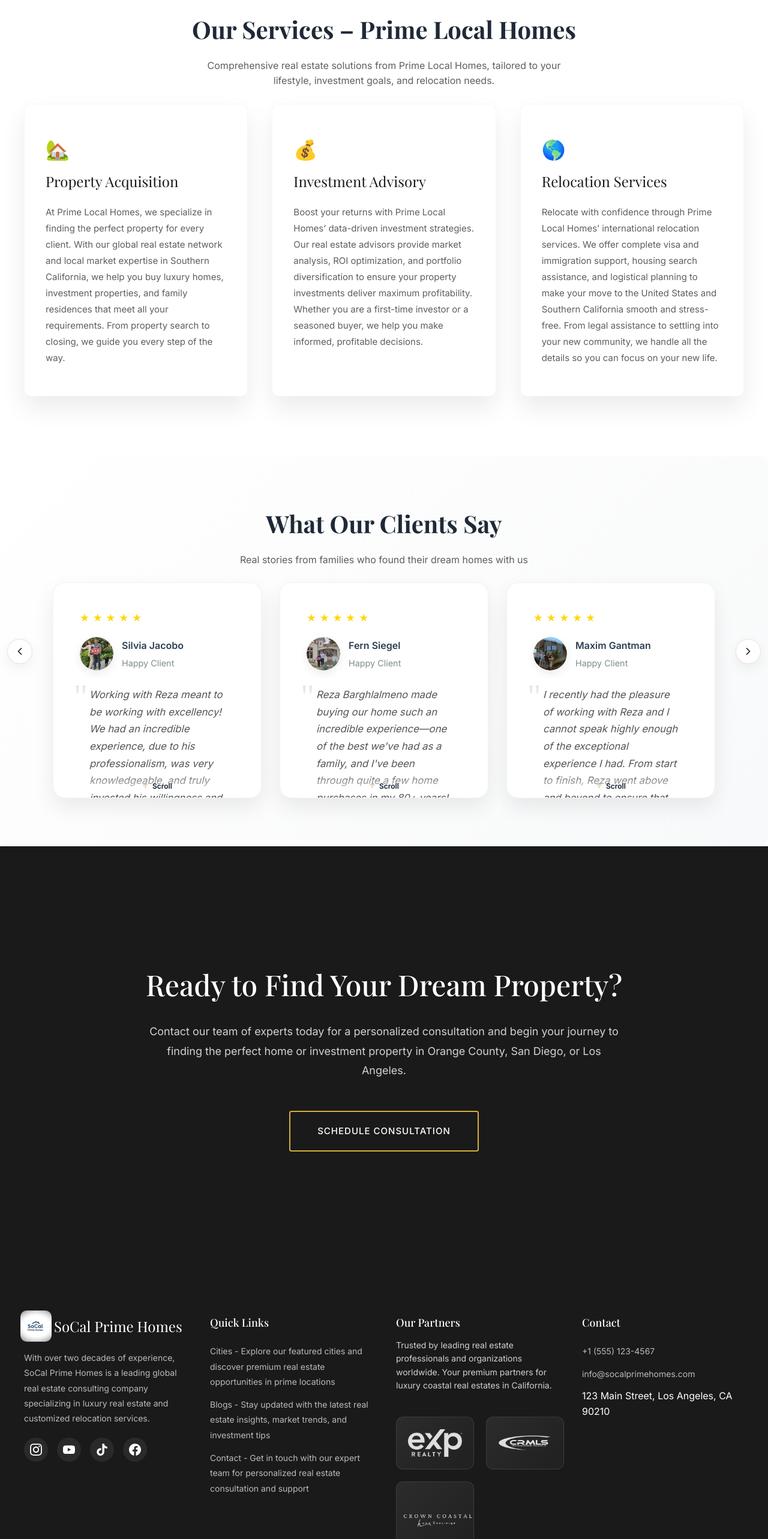
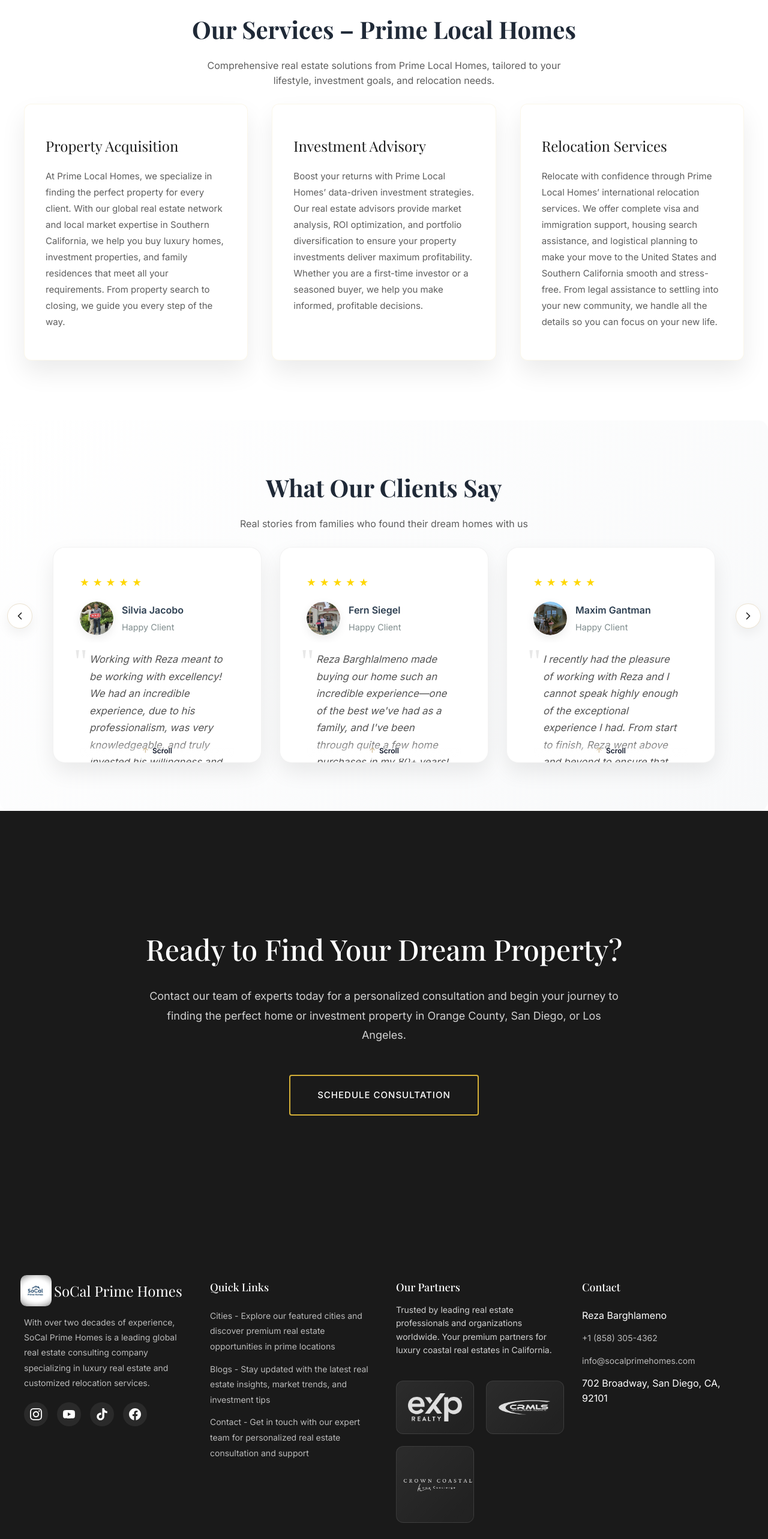
Before and after one commit to m-muneebrehman/Socal, a Next.js app: page /en in a window 1280 px wide. Shown: the part 3759-6325 px from the top of the page at 60% size. Built offline with nearby package versions, Linux system fonts and the light colour scheme; a web font is replaced by a local one.

Commit message:
remove emoji from service

```diff
--- a/src/components/layout/Footer.tsx
+++ b/src/components/layout/Footer.tsx
@@ -90,9 +90,10 @@ const Footer = () => {
         <div className="footer-col">
           <h3 className="footer-heading">{t('contact')}</h3>
           <ul className="footer-links">
-            <li className="footer-link"><Link href="tel:+15551234567">+1 (555) 123-4567</Link></li>
+            <li className="footer-link">Reza Barghlameno</li>
+            <li className="footer-link"><Link href="tel:+18583054362">+1 (858) 305-4362</Link></li>
             <li className="footer-link"><Link href="mailto:info@socalprimehomes.com">info@socalprimehomes.com</Link></li>
-            <li className="footer-link">123 Main Street, Los Angeles, CA 90210</li>
+            <li className="footer-link">702 Broadway, San Diego, CA, 92101</li>
           </ul>
         </div>
       </div>
--- a/src/components/sections/Services/ServiceCard.tsx
+++ b/src/components/sections/Services/ServiceCard.tsx
@@ -22,9 +22,9 @@ const ServiceCard = ({ icon, title, description }: ServiceCardProps) => {
 
       {/* Content */}
       <div className="relative z-10">
-        <div className="text-5xl mb-6 transition-all duration-400 group-hover:scale-110">
+        {/* <div className="text-5xl mb-6 transition-all duration-400 group-hover:scale-110">
           {icon}
-        </div>
+        </div> */}
         <h3 className="font-serif text-2xl mb-4 text-charcoal group-hover:text-charcoal">
           {title}
         </h3>
--- a/src/components/sections/Services/Services.tsx
+++ b/src/components/sections/Services/Services.tsx
@@ -32,17 +32,17 @@ const Services = ({ servicesData }: ServicesProps) => {
   const propertyAcquisition = servicesData?.propertyAcquisition || {
     title: t('propertyAcquisition.title'),
     description: t('propertyAcquisition.description'),
-    icon: '🏡'
+    icon: ''
   }
   const investmentAdvisory = servicesData?.investmentAdvisory || {
     title: t('investmentAdvisory.title'),
-    description: t('investmentAdvisory.description'),
-    icon: '💰'
+    descripton: t('investmentAdvisory.description'),
+    icon: ''
   }
   const relocationServices = servicesData?.relocationServices || {
     title: t('relocationServices.title'),
     description: t('relocationServices.description'),
-    icon: '🌎'
+    icon: ''
   }
 
   return (
@@ -64,7 +64,7 @@ const Services = ({ servicesData }: ServicesProps) => {
           />
           {/* Content */}
           <div className="relative z-10">
-            <div className="service-icon">{propertyAcquisition.icon}</div>
+            {/* <div className="service-icon">{propertyAcquisition.icon}</div> */}
             <h3 className="service-title">{propertyAcquisition.title}</h3>
             <p className="service-description">{propertyAcquisition.description}</p>
           </div>
@@ -80,7 +80,7 @@ const Services = ({ servicesData }: ServicesProps) => {
             }}
           />
           <div className="relative z-10">
-            <div className="service-icon">{investmentAdvisory.icon}</div>
+            {/* <div className="service-icon">{investmentAdvisory.icon}</div> */}
             <h3 className="service-title">{investmentAdvisory.title}</h3>
             <p className="service-description">{investmentAdvisory.description}</p>
           </div>
@@ -96,7 +96,7 @@ const Services = ({ servicesData }: ServicesProps) => {
             }}
           />
           <div className="relative z-10">
-            <div className="service-icon">{relocationServices.icon}</div>
+            {/* <div className="service-icon">{relocationServices.icon}</div> */}
             <h3 className="service-title">{relocationServices.title}</h3>
             <p className="service-description">{relocationServices.description}</p>
           </div>
```
